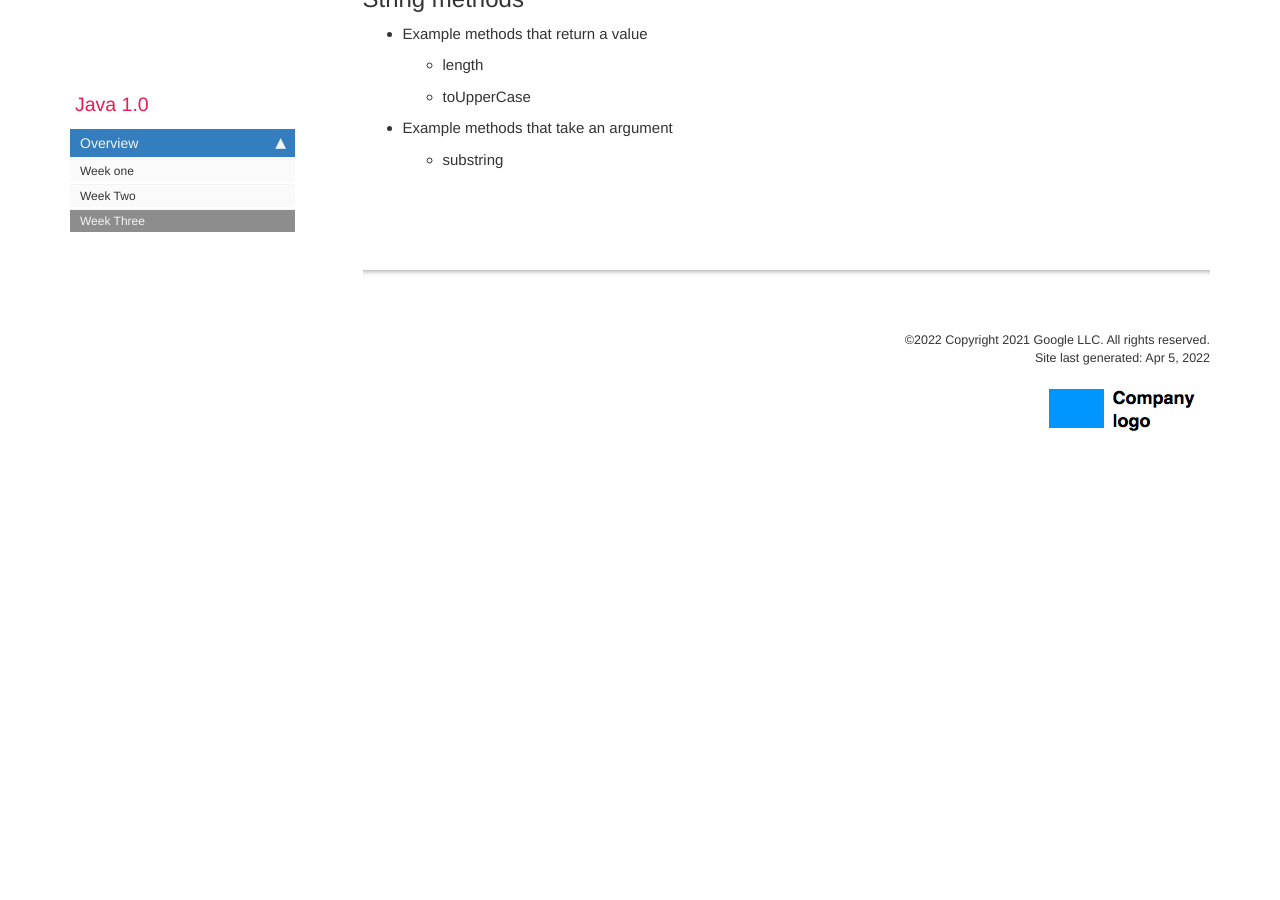
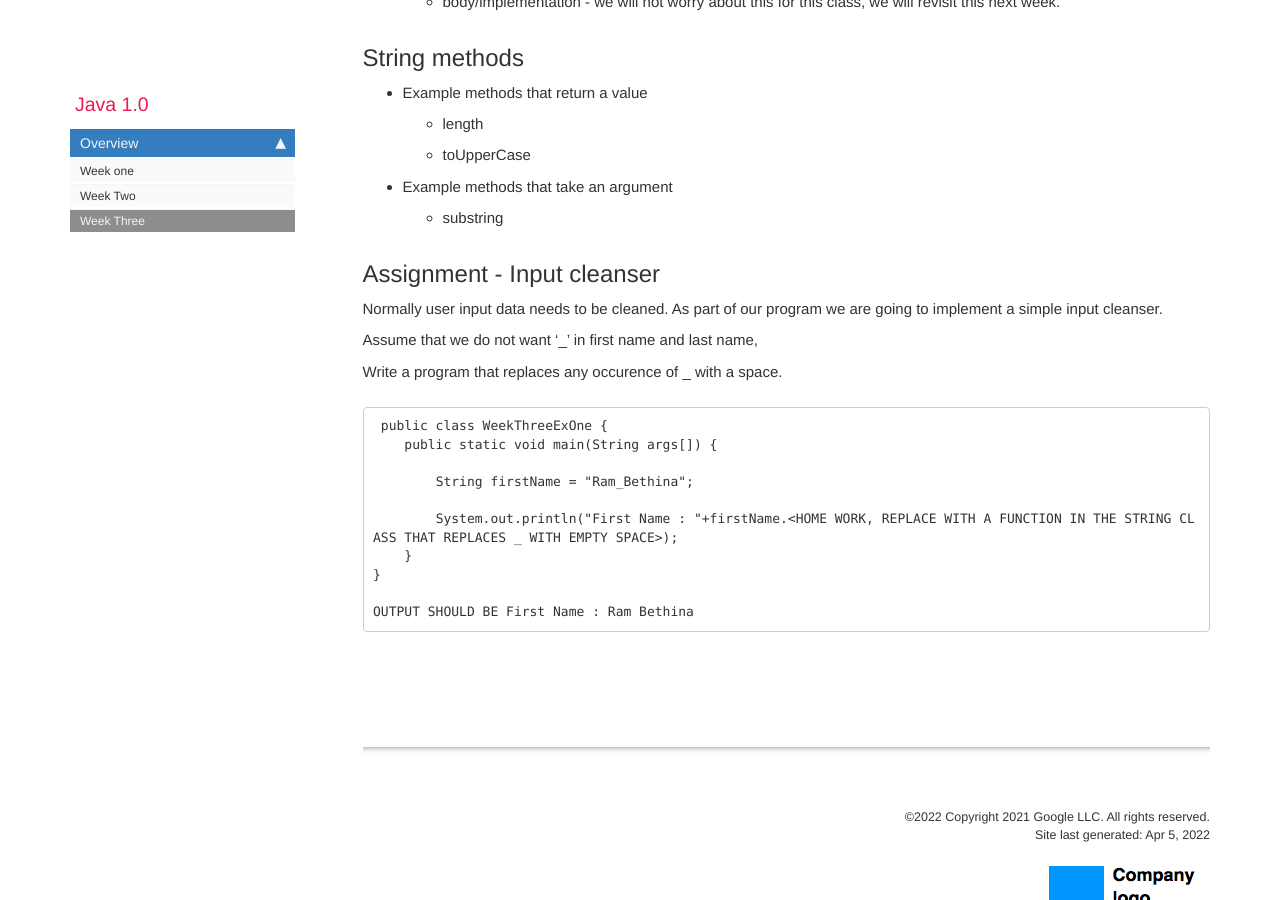
Before and after one commit to rambethina/java, a Jekyll site: the page built from pages/mydoc/mydoc_week_three.md, in a window 1280 px wide and 900 px high, scrolled down 1786 px. Built offline with Jekyll 4.4.1, drawn with Linux system fonts in a browser that asks for light colours; comment, search, counter and statistics services are not loaded; before the commit the page ends 2293 px from its top, so only the background shows below that; some of the changed text lies outside the part shown.

Commit message:
week three added assignment

````diff
--- a/pages/mydoc/mydoc_week_three.md
+++ b/pages/mydoc/mydoc_week_three.md
@@ -6,11 +6,12 @@ folder: mydoc
 ---
 
 ## Goal - Variables Introduction, Data Types, String Class
-* [Variables](mydoc_week_thress.html#goal---variables-introduction)
-* Data Types
-* In Class Exercise
-* Method - brief introduction
-* String Class & Use predefined methods.
+* [Variables](https://rambethina.github.io/java/mydoc_week_three.html#variables-introduction)
+* [Data Types](https://rambethina.github.io/java/mydoc_week_three.html#data-types)
+* [In Class Exercise](https://rambethina.github.io/java/mydoc_week_three.html#in-class-exercise)
+* [Method - brief introduction](https://rambethina.github.io/java/mydoc_week_three.html#methods)
+* [String Class & Use predefined methods.](https://rambethina.github.io/java/mydoc_week_three.html#string-methods)
+* [Assignment - Input cleanser](https://rambethina.github.io/java/mydoc_week_three.html#string-methods)
 
 ## Variables Introduction
 * Refer [w3schools](https://www.w3schools.com/java/java_variables.asp)
@@ -61,3 +62,24 @@ public class WeekThreeExOne {
   * toUpperCase
 * Example methods that take an argument
   * substring
+
+## Assignment - Input cleanser
+
+Normally user input data needs to be cleaned. As part of our program we are going to implement a simple input cleanser.
+
+ Assume that we do not want '_' in first name and last name,
+
+ Write a program that replaces any occurence of _ with a space.
+
+ ```
+ public class WeekThreeExOne {
+    public static void main(String args[]) {
+
+        String firstName = "Ram_Bethina";
+
+        System.out.println("First Name : "+firstName.<HOME WORK, REPLACE WITH A FUNCTION IN THE STRING CLASS THAT REPLACES _ WITH EMPTY SPACE>);
+    }
+}
+
+OUTPUT SHOULD BE First Name : Ram Bethina
+```
````
